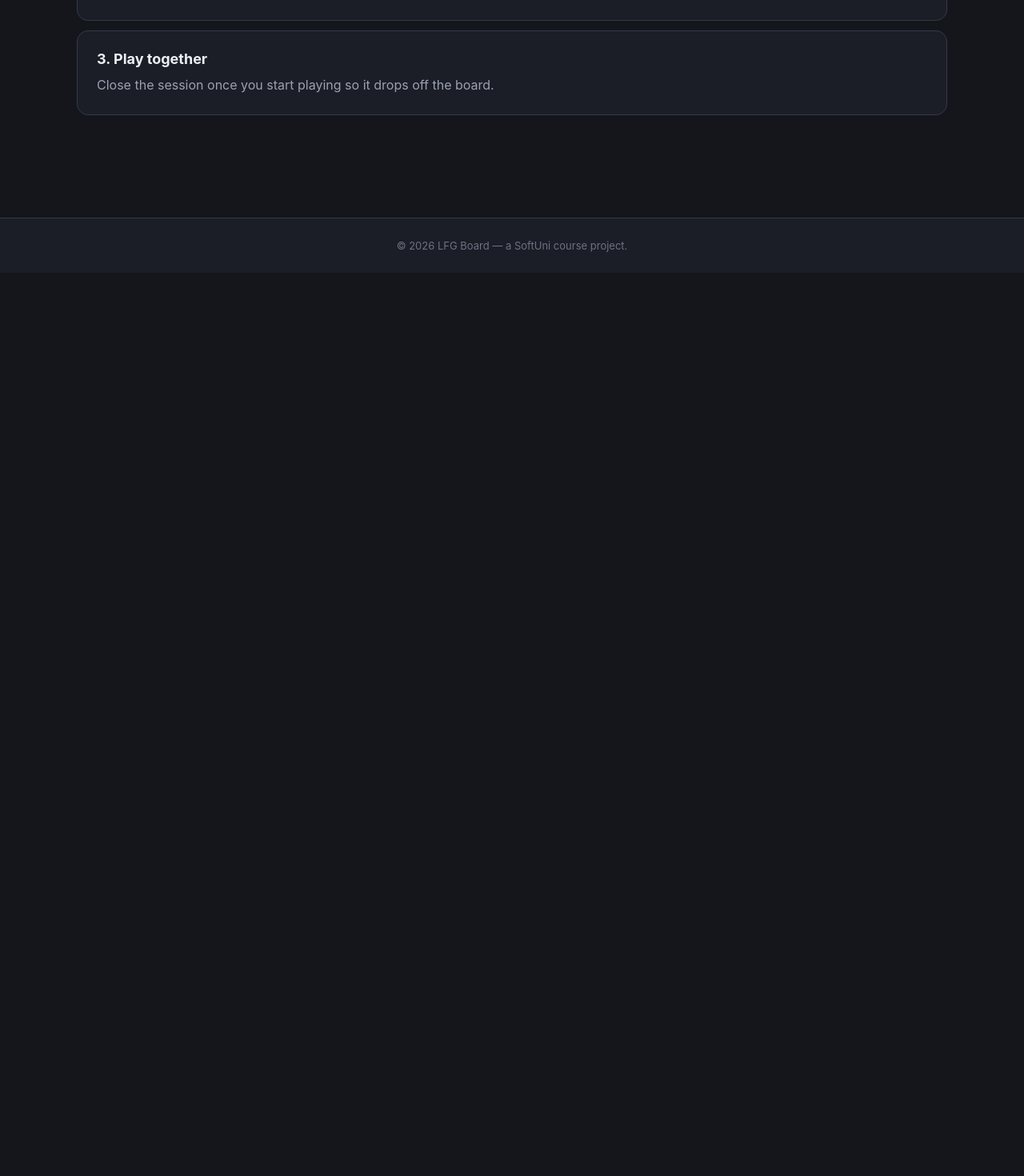
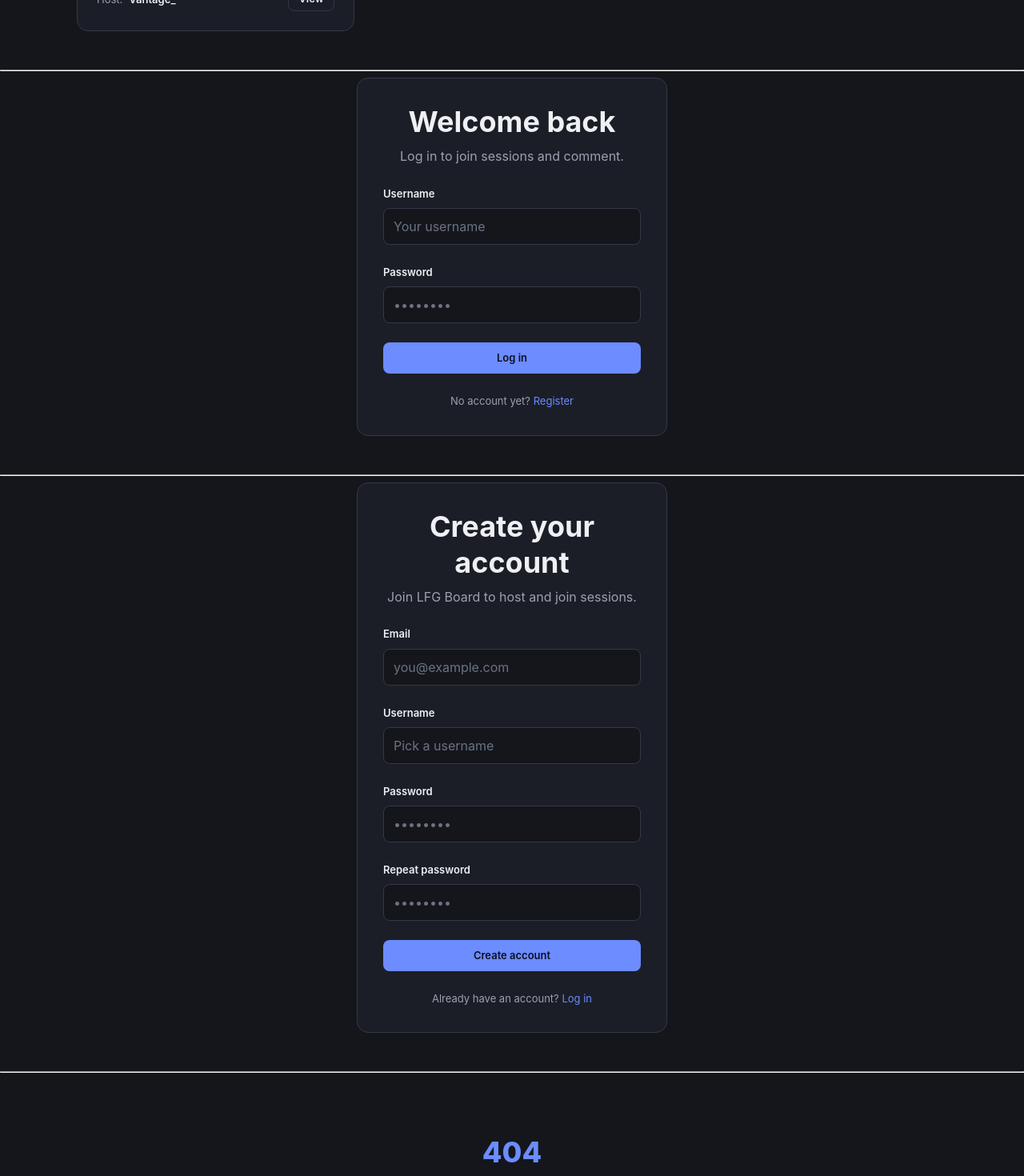
Before and after one commit to YanchevB/looking-for-group-board, a React (Vite) app: page / in a window 1280 px wide. Shown: the part 740-2210 px from the top of the page at 80% size. Before the commit the page ends 1081 px from the top, so only its background shows below. Built offline with nearby package versions, Linux system fonts and the light colour scheme.

Commit message:
feat: create RegsiterPage comp with styles

```diff
--- a/src/App.jsx
+++ b/src/App.jsx
@@ -6,6 +6,10 @@ import CatalogPage from './pages/CatalogPage'
 import SessionDetailPage from './pages/SessionDetailPage'
 import CreateSessionPage from './pages/CreateSessionPage'
 import EditSessionPage from './pages/EditSessionPage'
+import MySessionsPage from './pages/MySessionsPage'
+import LoginPage from './pages/LoginPage'
+import RegisterPage from './pages/RegisterPage'
+import NotFoundPage from './pages/NotFoundPage'
 
 function App() {
 
@@ -13,7 +17,13 @@ function App() {
     <>
         <Header />
 
-        <HomePage />
+        <MySessionsPage />
+        <hr />
+        <LoginPage />
+        <hr />
+        <RegisterPage />
+        <hr />
+        <NotFoundPage />
 
         <Footer />
     </>
--- /dev/null
+++ b/src/pages/RegisterPage.jsx
@@ -0,0 +1,87 @@
+//TODO: Change imports once individual components are created
+//TODO: Add validation errors
+import '../styles/button.css';
+import '../styles/form.css';
+
+export default function RegisterPage() {
+    return (
+        <div className="container" style={{ maxWidth: 420 }}>
+            <section className="section surface" style={{ padding: "var(--space-6)" }}>
+                <h1 style={{ marginBottom: "var(--space-2)", textAlign: "center" }}>
+                    Create your account
+                </h1>
+                <p style={{ textAlign: "center", marginBottom: "var(--space-5)" }}>
+                    Join LFG Board to host and join sessions.
+                </p>
+
+                <form className="form">
+                    <div className="form__group">
+                        <label className="form__label" htmlFor="reg-email">
+                            Email
+                        </label>
+                        <input
+                            className="form__input"
+                            type="email"
+                            id="reg-email"
+                            name="email"
+                            placeholder="you@example.com"
+                        />
+                    </div>
+
+                    <div className="form__group">
+                        <label className="form__label" htmlFor="reg-username">
+                            Username
+                        </label>
+                        <input
+                            className="form__input"
+                            type="text"
+                            id="reg-username"
+                            name="username"
+                            placeholder="Pick a username"
+                        />
+                    </div>
+
+                    <div className="form__group">
+                        <label className="form__label" htmlFor="reg-password">
+                            Password
+                        </label>
+                        <input
+                            className="form__input"
+                            type="password"
+                            id="reg-password"
+                            name="password"
+                            placeholder="••••••••"
+                        />
+                    </div>
+
+                    <div className="form__group">
+                        <label className="form__label" htmlFor="reg-password-repeat">
+                            Repeat password
+                        </label>
+                        <input
+                            className="form__input"
+                            type="password"
+                            id="reg-password-repeat"
+                            name="passwordRepeat"
+                            placeholder="••••••••"
+                        />
+                    </div>
+
+                    <button type="submit" className="btn btn--primary btn--block">
+                        Create account
+                    </button>
+                </form>
+
+                <p
+                    style={{
+                        textAlign: "center",
+                        marginTop: "var(--space-5)",
+                        fontSize: "var(--fs-sm)"
+                    }}
+                >
+                    Already have an account? <a href="login.html" className="link">Log in</a>
+                </p>
+            </section>
+        </div>
+    );
+}
```
